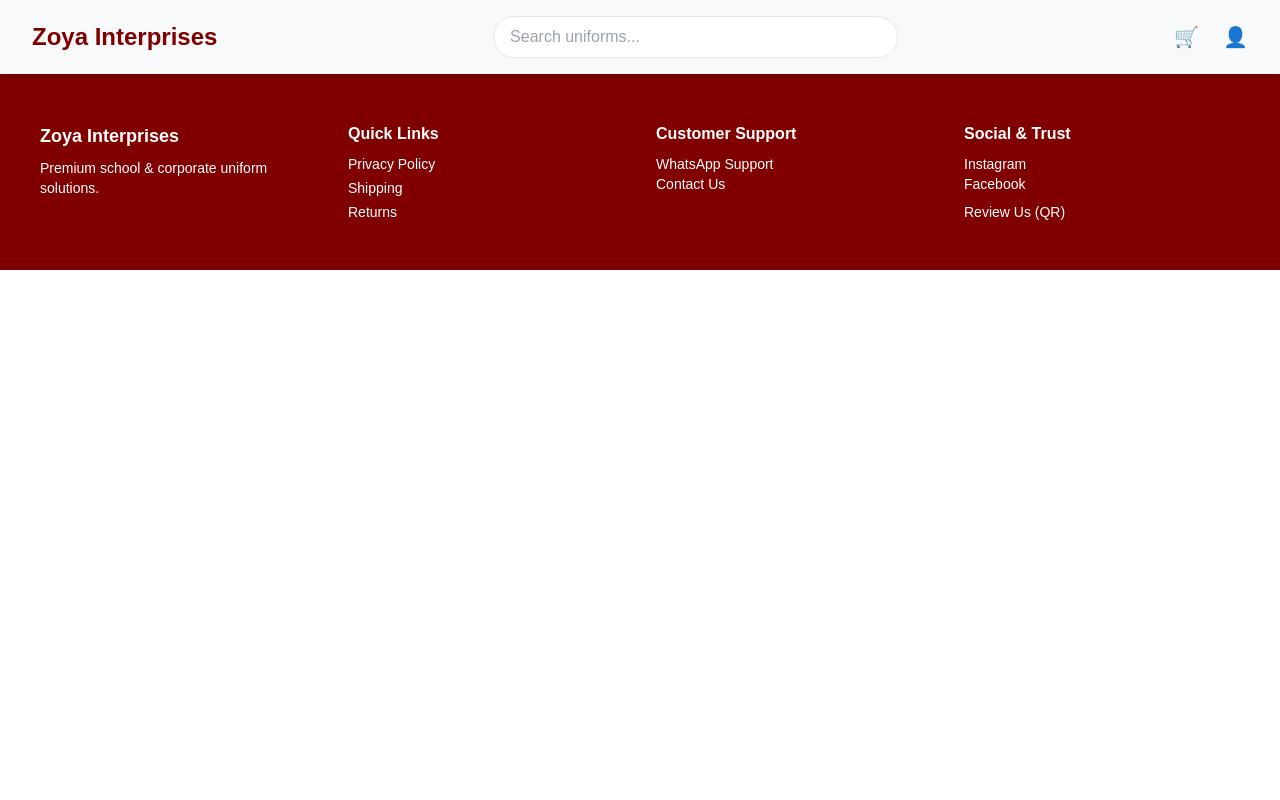
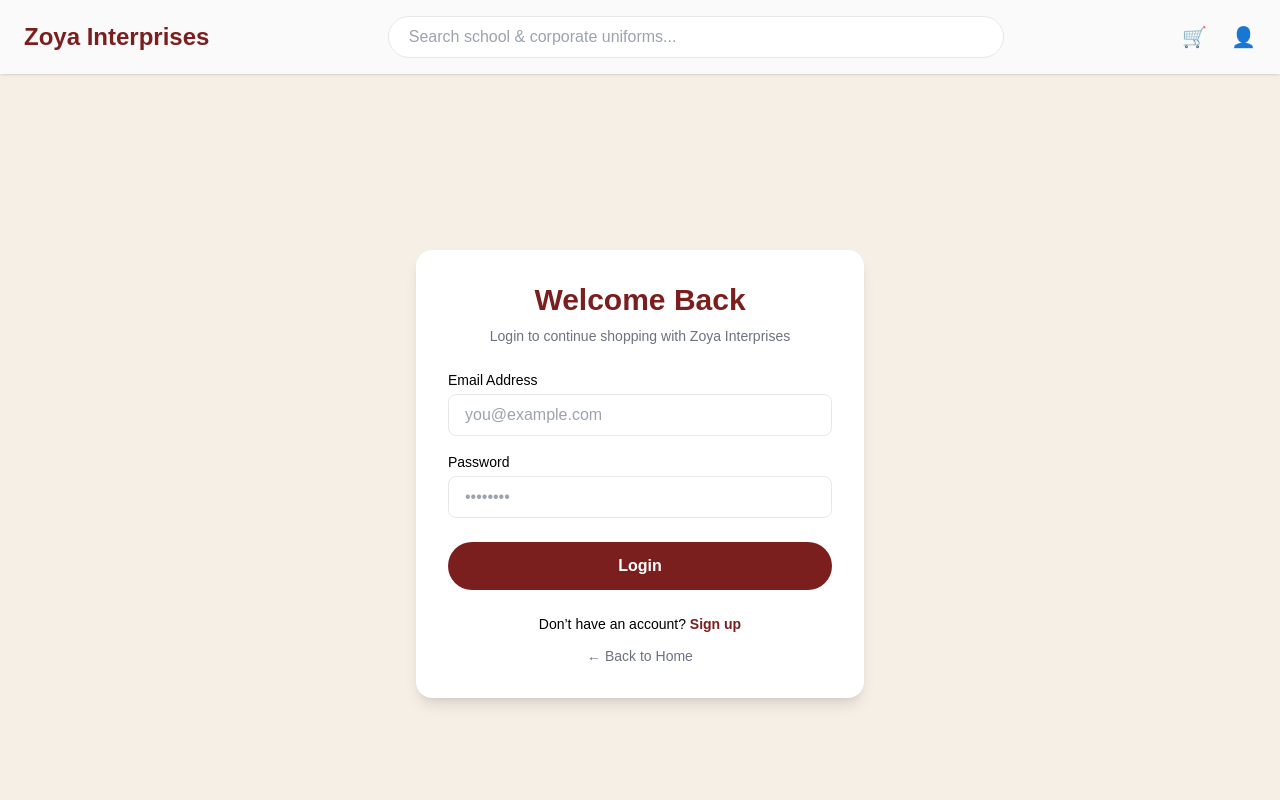
Before and after one commit to saniya-dogra/zoya-enterprises, a React (Create React App) app in the folder client/: page /login in a window 1280 px wide. Shown: the top 800 px of the page. Built offline with nearby package versions, Linux system fonts and the light colour scheme.

Commit message:
ADd features in the files

```diff
--- a/client/package.json
+++ b/client/package.json
@@ -7,6 +7,7 @@
     "@testing-library/jest-dom": "^6.9.1",
     "@testing-library/react": "^16.3.1",
     "@testing-library/user-event": "^13.5.0",
+    "axios": "^1.13.2",
     "react": "^19.2.3",
     "react-dom": "^19.2.3",
     "react-router-dom": "^7.12.0",
--- a/client/src/App.js
+++ b/client/src/App.js
@@ -2,14 +2,22 @@
 import Header from "./components/Header";
 import Footer from "./components/Footer";
 import Home from "./pages/Home";
+import Login from "./pages/Login";
+import Signup from "./pages/Signup";
+import Cart from "./pages/Cart";
 
 function App() {
   return (
     <BrowserRouter>
       <Header />
+
       <Routes>
         <Route path="/" element={<Home />} />
+        <Route path="/login" element={<Login />} />
+        <Route path="/signup" element={<Signup />} />
+        <Route path="/cart" element={<Cart />} />
       </Routes>
+
       <Footer />
     </BrowserRouter>
   );
--- a/client/src/components/CategoryCard.jsx
+++ b/client/src/components/CategoryCard.jsx
@@ -1,9 +1,16 @@
-function CategoryCard({ title }) {
+function CategoryCard({ title, image }) {
   return (
-    <div className="bg-white rounded-xl shadow-md p-6 text-center hover:shadow-xl hover:scale-105 transition">
-      <h3 className="text-lg font-semibold text-charcoal">
-        {title}
-      </h3>
+    <div className="bg-white rounded-xl shadow hover:shadow-lg transition">
+      <img
+        src={image}
+        alt={title}
+        className="w-full h-48 object-cover rounded-t-xl"
+      />
+      <div className="p-4 text-center">
+        <h3 className="text-lg font-semibold text-charcoal">
+          {title}
+        </h3>
+      </div>
     </div>
   );
 }
--- a/client/src/components/Header.jsx
+++ b/client/src/components/Header.jsx
@@ -2,23 +2,25 @@
 
 function Header() {
   return (
-    <header className="sticky top-0 z-50 bg-softwhite shadow-md">
-      <div className="flex items-center justify-between px-8 py-4">
+    <header className="sticky top-0 z-50 bg-softwhite shadow">
+      <div className="max-w-7xl mx-auto px-6 py-4 flex items-center justify-between">
 
         {/* Logo */}
         <Link to="/" className="text-2xl font-bold text-maroon">
           Zoya Interprises
         </Link>
 
-        {/* Search Bar */}
-        <input
-          type="text"
-          placeholder="Search uniforms..."
-          className="w-1/3 px-4 py-2 border rounded-full focus:outline-maroon"
-        />
+        {/* Search */}
+        <div className="w-1/2">
+          <input
+            type="text"
+            placeholder="Search school & corporate uniforms..."
+            className="w-full px-5 py-2 rounded-full border focus:outline-none focus:ring-2 focus:ring-maroon"
+          />
+        </div>
 
         {/* Icons */}
-        <div className="flex gap-6 text-xl">
+        <div className="flex items-center gap-6 text-xl">
           <Link to="/cart">🛒</Link>
           <Link to="/login">👤</Link>
         </div>
--- /dev/null
+++ b/client/src/pages/Cart.jsx
@@ -0,0 +1,24 @@
+import { Link } from "react-router-dom";
+
+function Cart() {
+  return (
+    <div className="min-h-screen bg-beige px-10 py-16">
+      <h1 className="text-3xl font-bold text-maroon mb-6">
+        Your Cart
+      </h1>
+
+      <p className="text-charcoal mb-6">
+        Your cart is currently empty.
+      </p>
+
+      <Link
+        to="/"
+        className="inline-block bg-maroon text-white px-6 py-3 rounded-full"
+      >
+        ← Continue Shopping
+      </Link>
+    </div>
+  );
+}
+
+export default Cart;
--- a/client/src/pages/Home.jsx
+++ b/client/src/pages/Home.jsx
@@ -2,9 +2,9 @@
 
 function Home() {
   return (
-    <div>
+    <div className="bg-softwhite">
 
-      {/* Hero Section */}
+      {/* Hero */}
       <section className="bg-maroon text-white text-center py-24">
         <h1 className="text-4xl font-bold">
           Premium Quality for Every Stage of Life
@@ -15,11 +15,30 @@
       </section>
 
       {/* Categories */}
-      <section className="px-10 py-16 grid grid-cols-1 md:grid-cols-4 gap-8">
-        <CategoryCard title="Kids & Middle School" />
-        <CategoryCard title="High School & College" />
-        <CategoryCard title="Corporate Wear" />
-        <CategoryCard title="Accessories" />
+      <section className="bg-beige py-16">
+        <div className="max-w-7xl mx-auto px-6 grid grid-cols-1 md:grid-cols-4 gap-8">
+
+          <CategoryCard
+            title="Kids & Middle School"
+            image="https://images.unsplash.com/photo-1600185365483-26d7f3c6d1b1"
+          />
+
+          <CategoryCard
+            title="High School & College"
+            image="https://images.unsplash.com/photo-1593032465175-481ac7f401a0"
+          />
+
+          <CategoryCard
+            title="Corporate Wear"
+            image="https://images.unsplash.com/photo-1521334884684-d80222895322"
+          />
+
+          <CategoryCard
+            title="Accessories"
+            image="https://images.unsplash.com/photo-1598032895397-b9472444bf93"
+          />
+
+        </div>
       </section>
 
     </div>
--- /dev/null
+++ b/client/src/pages/Login.jsx
@@ -0,0 +1,121 @@
+import { useState } from "react";
+import { Link, useNavigate } from "react-router-dom";
+import API from "../services/api";
+
+function Login() {
+  const navigate = useNavigate();
+
+  const [email, setEmail] = useState("");
+  const [password, setPassword] = useState("");
+  const [message, setMessage] = useState("");
+  const [loading, setLoading] = useState(false);
+
+  const handleLogin = async (e) => {
+    e.preventDefault();
+    setMessage("");
+    setLoading(true);
+
+    try {
+      const res = await API.post("/auth/login", { email, password });
+
+      localStorage.setItem("token", res.data.token);
+      localStorage.setItem("user", JSON.stringify(res.data.user));
+
+      setMessage("Login successful ✅");
+      setTimeout(() => navigate("/"), 1000);
+    } catch (err) {
+      setMessage(
+        err.response?.data?.message || "Invalid email or password ❌"
+      );
+    } finally {
+      setLoading(false);
+    }
+  };
+
+  return (
+    <div className="min-h-screen bg-beige flex items-center justify-center px-4">
+      <div className="bg-white w-full max-w-md rounded-2xl shadow-lg p-8">
+
+        {/* Title */}
+        <h2 className="text-3xl font-bold text-maroon text-center mb-2">
+          Welcome Back
+        </h2>
+        <p className="text-center text-sm text-gray-500 mb-6">
+          Login to continue shopping with Zoya Interprises
+        </p>
+
+        {/* Form */}
+        <form onSubmit={handleLogin}>
+          <div className="mb-4">
+            <label className="block text-sm font-medium mb-1">
+              Email Address
+            </label>
+            <input
+              type="email"
+              placeholder="you@example.com"
+              className="w-full px-4 py-2 border rounded-lg focus:outline-none focus:ring-2 focus:ring-maroon"
+              onChange={(e) => setEmail(e.target.value)}
+              required
+            />
+          </div>
+
+          <div className="mb-6">
+            <label className="block text-sm font-medium mb-1">
+              Password
+            </label>
+            <input
+              type="password"
+              placeholder="••••••••"
+              className="w-full px-4 py-2 border rounded-lg focus:outline-none focus:ring-2 focus:ring-maroon"
+              onChange={(e) => setPassword(e.target.value)}
+              required
+            />
+          </div>
+
+          <button
+            type="submit"
+            disabled={loading}
+            className="w-full bg-maroon text-white py-3 rounded-full font-semibold hover:opacity-90 transition"
+          >
+            {loading ? "Logging in..." : "Login"}
+          </button>
+        </form>
+
+        {/* Message */}
+        {message && (
+          <p
+            className={`mt-4 text-center text-sm ${
+              message.includes("successful")
+                ? "text-green-600"
+                : "text-red-600"
+            }`}
+          >
+            {message}
+          </p>
+        )}
+
+        {/* Links */}
+        <div className="mt-6 text-center text-sm">
+          <p>
+            Don’t have an account?{" "}
+            <Link
+              to="/signup"
+              className="text-maroon font-semibold hover:underline"
+            >
+              Sign up
+            </Link>
+          </p>
+
+          <Link
+            to="/"
+            className="block mt-3 text-gray-500 hover:text-maroon"
+          >
+            ← Back to Home
+          </Link>
+        </div>
+      </div>
+    </div>
+  );
+}
+
+export default Login;
--- /dev/null
+++ b/client/src/pages/Signup.jsx
@@ -0,0 +1,65 @@
+import { useState } from "react";
+import API from "../services/api";
+
+function Signup() {
+  const [form, setForm] = useState({
+    name: "",
+    email: "",
+    password: "",
+  });
+  const [message, setMessage] = useState("");
+
+  const handleSignup = async (e) => {
+    e.preventDefault();
+    try {
+      await API.post("/auth/signup", form);
+      setMessage("Signup successful ✅ Please login.");
+    } catch (err) {
+      setMessage("Signup failed");
+    }
+  };
+
+  return (
+    <div className="min-h-screen flex items-center justify-center bg-softwhite">
+      <form
+        onSubmit={handleSignup}
+        className="bg-white p-8 rounded-xl shadow-md w-96"
+      >
+        <h2 className="text-2xl font-bold text-maroon mb-6">Sign Up</h2>
+
+        <input
+          placeholder="Name"
+          className="w-full mb-4 px-4 py-2 border rounded"
+          onChange={(e) => setForm({ ...form, name: e.target.value })}
+          required
+        />
+
+        <input
+          type="email"
+          placeholder="Email"
+          className="w-full mb-4 px-4 py-2 border rounded"
+          onChange={(e) => setForm({ ...form, email: e.target.value })}
+          required
+        />
+
+        <input
+          type="password"
+          placeholder="Password"
+          className="w-full mb-4 px-4 py-2 border rounded"
+          onChange={(e) => setForm({ ...form, password: e.target.value })}
+          required
+        />
+
+        <button className="w-full bg-maroon text-white py-2 rounded">
+          Sign Up
+        </button>
+
+        {message && (
+          <p className="mt-4 text-center text-sm">{message}</p>
+        )}
+      </form>
+    </div>
+  );
+}
+
+export default Signup;
--- /dev/null
+++ b/client/src/services/api.js
@@ -0,0 +1,7 @@
+import axios from "axios";
+
+const API = axios.create({
+  baseURL: "http://localhost:5000/api",
+});
+
+export default API;
--- a/client/tailwind.config.js
+++ b/client/tailwind.config.js
@@ -4,10 +4,11 @@
   theme: {
     extend: {
       colors: {
-        maroon: "#800000",
-        softwhite: "#F8F9FA",
-        charcoal: "#2E2E2E",
-      },
+    maroon: "#7B1E1E",
+    beige: "#F5EFE6",
+    softwhite: "#FAFAFA",
+    charcoal: "#2E2E2E",
+  },
       fontFamily: {
         sans: ["Poppins", "sans-serif"],
       },
```
Also changed, not shown: client/src/assets/logo.png (added), 1 other file (tests, documents, lock files or other folders).
